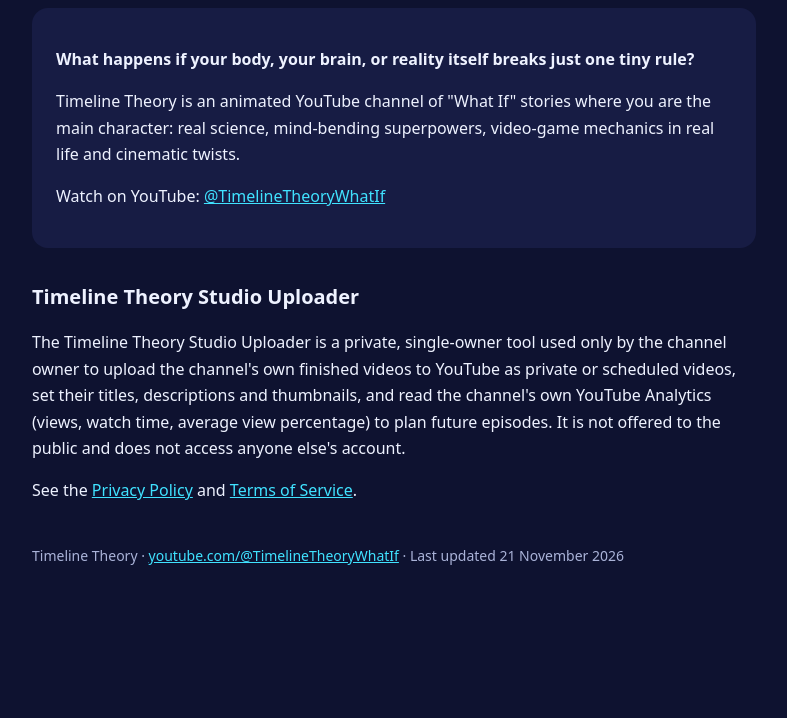
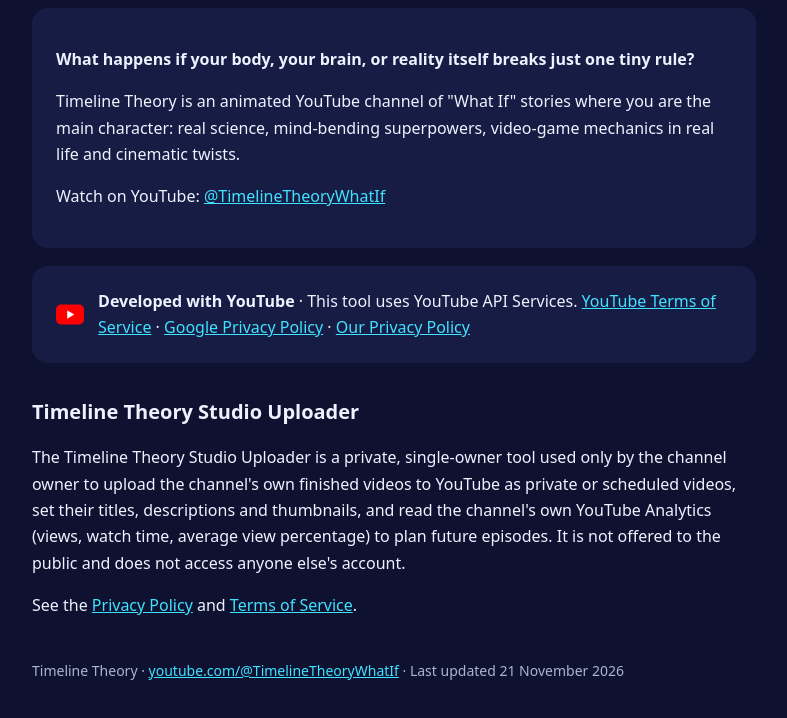
Before and after one commit to FHFHF201/timeline-theory, a plain HTML site: page index.html in a window 1280 px wide. Shown: the part 136-854 px from the top of the page, without its empty margins (246-1033 px from the left). Before the commit the page ends 800 px from the top, so only its background shows below. Drawn offline with Linux system fonts and the light colour scheme.

Commit message:
Add Developed with YouTube branding and policy links to home page
Co-Authored-By: Claude Opus 5.5 <noreply@anthropic.com>

```diff
--- a/index.html
+++ b/index.html
@@ -12,6 +12,9 @@ nav a{margin-right:16px}footer{margin-top:40px;color:var(--muted);font-size:14px
 <div class="card"><p><strong>What happens if your body, your brain, or reality itself breaks just one tiny rule?</strong></p>
 <p>Timeline Theory is an animated YouTube channel of "What If" stories where you are the main character: real science, mind-bending superpowers, video-game mechanics in real life and cinematic twists.</p>
 <p>Watch on YouTube: <a href="https://www.youtube.com/@TimelineTheoryWhatIf">@TimelineTheoryWhatIf</a></p></div>
+<div class="card" style="display:flex;align-items:center;gap:14px">
+<svg width="44" height="31" viewBox="0 0 44 31" aria-label="YouTube"><rect width="44" height="31" rx="8" fill="#FF0000"/><path d="M17.5 9v13l11-6.5z" fill="#fff"/></svg>
+<div><strong>Developed with YouTube</strong> &middot; This tool uses YouTube API Services. <a href="https://www.youtube.com/t/terms">YouTube Terms of Service</a> &middot; <a href="https://policies.google.com/privacy">Google Privacy Policy</a> &middot; <a href="privacy.html">Our Privacy Policy</a></div></div>
 <h2>Timeline Theory Studio Uploader</h2>
 <p>The Timeline Theory Studio Uploader is a private, single-owner tool used only by the channel owner to upload the channel's own finished videos to YouTube as private or scheduled videos, set their titles, descriptions and thumbnails, and read the channel's own YouTube Analytics (views, watch time, average view percentage) to plan future episodes. It is not offered to the public and does not access anyone else's account.</p>
 <p>See the <a href="privacy.html">Privacy Policy</a> and <a href="terms.html">Terms of Service</a>.</p>
```
